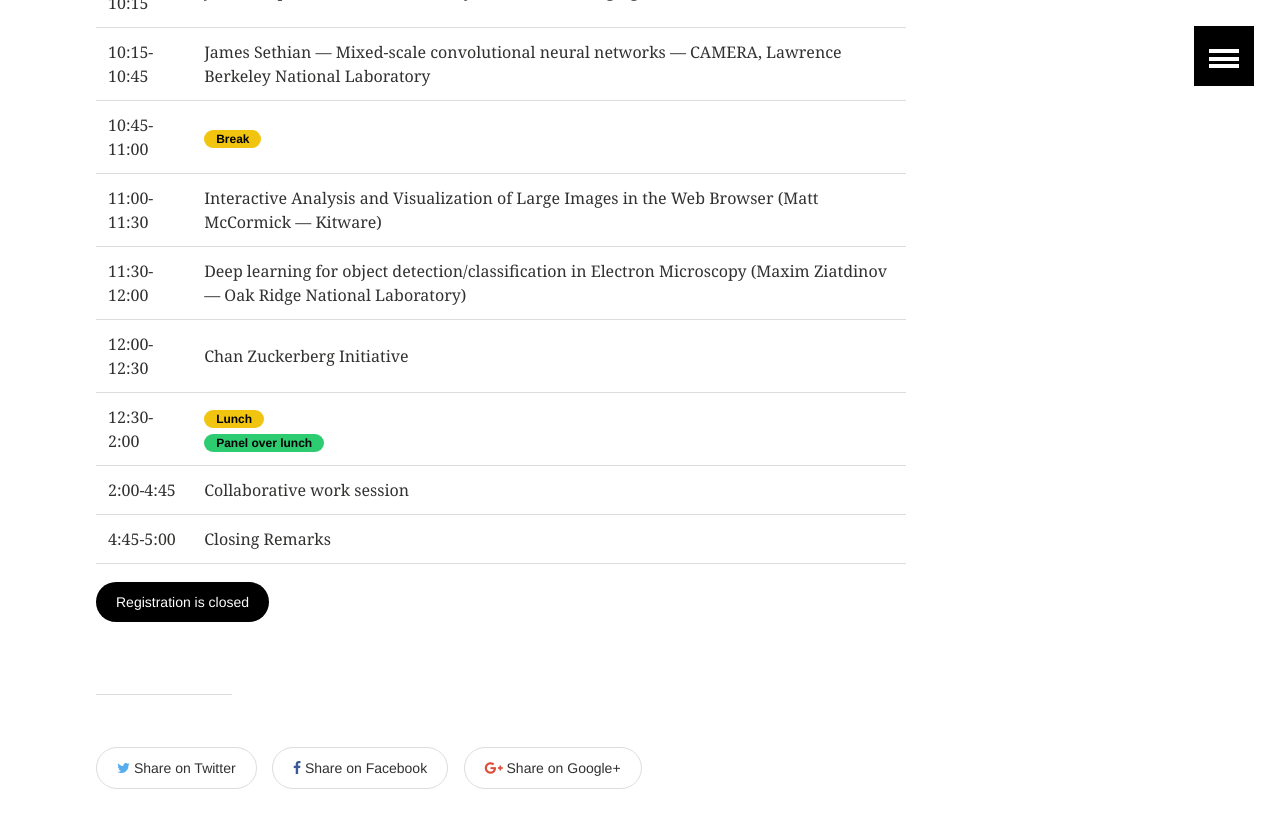
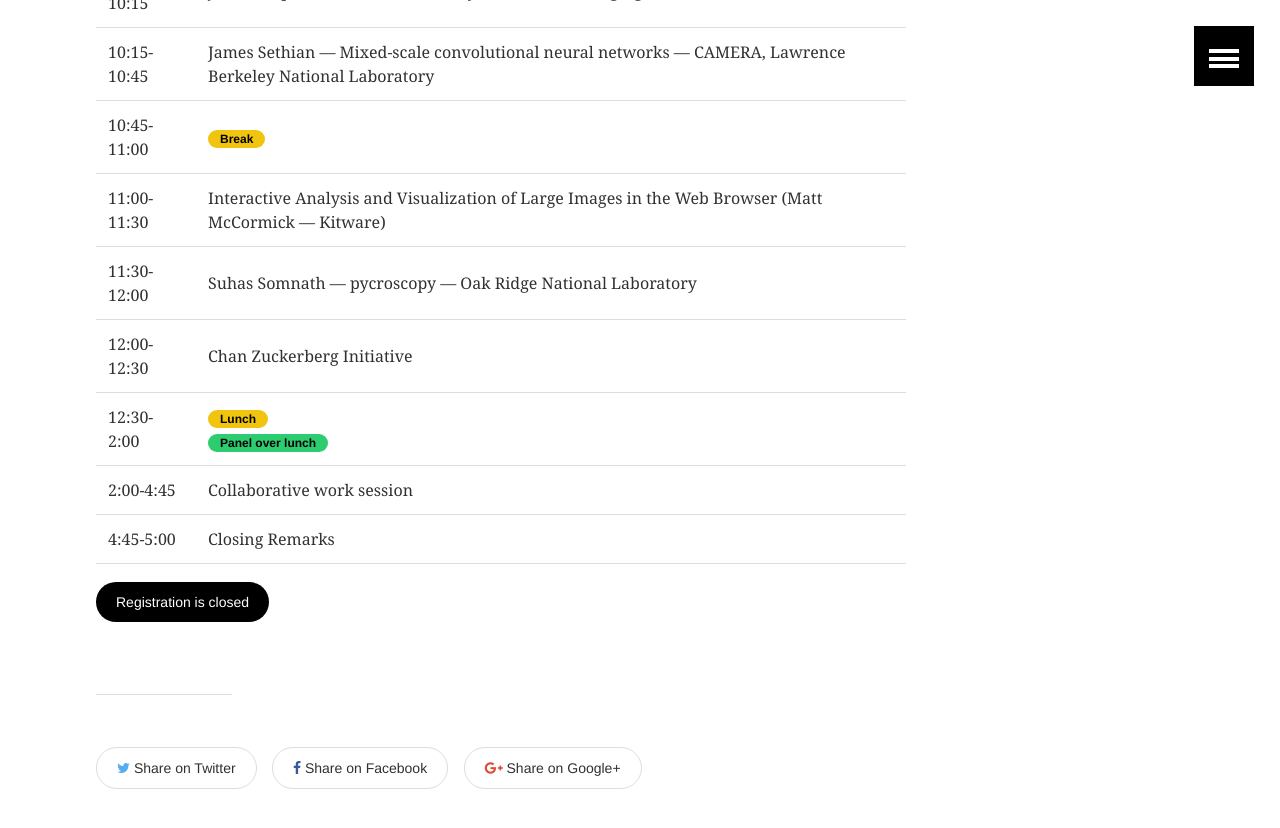
Before and after one commit to imagexd/imagexd.github.io, a Jekyll site: the page built from programs/imagexd2018.md, in a window 1280 px wide and 900 px high, scrolled down 2502 px. Shown: the top 828 px of the window. Built offline with Jekyll 4.4.1, drawn with Linux system fonts in a browser that asks for light colours.

```diff
--- a/programs/imagexd2018.md
+++ b/programs/imagexd2018.md
@@ -77,7 +77,7 @@
 | 10:45-11:00  | <span class="badge warning">Break</span>   |
 |----
 | 11:00-11:30  | Interactive Analysis and Visualization of Large Images in the Web Browser (Matt McCormick --- Kitware)  |
-| 11:30-12:00 | Deep learning for object detection/classification in Electron Microscopy (Maxim Ziatdinov --- Oak Ridge National Laboratory)  |
+| 11:30-12:00 | Suhas Somnath --- pycroscopy --- Oak Ridge National Laboratory  |
 | 12:00-12:30  | Chan Zuckerberg Initiative |
 |----
 | 12:30-2:00  | <span class="badge warning">Lunch</span> <br/> <span class="badge success">Panel over lunch</span> |
```
